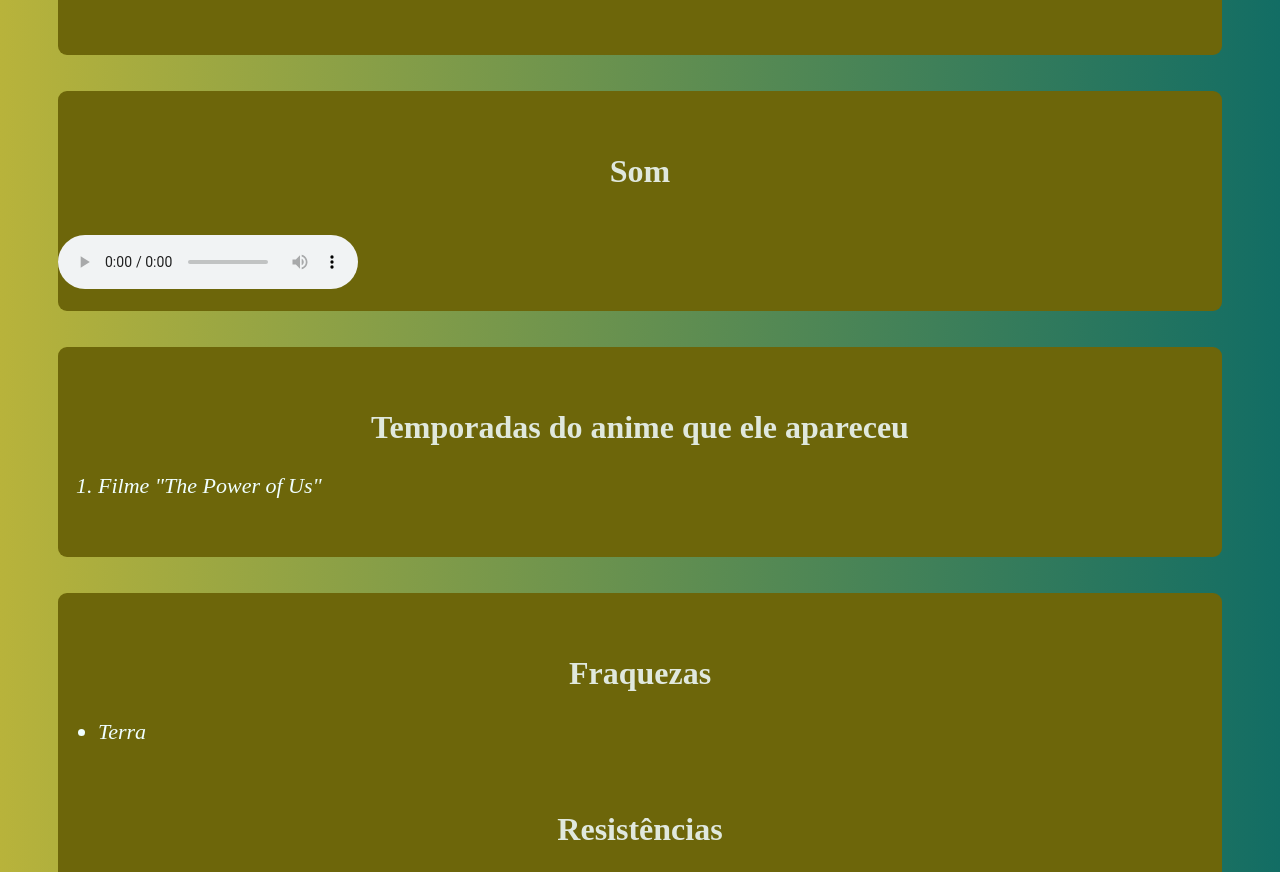
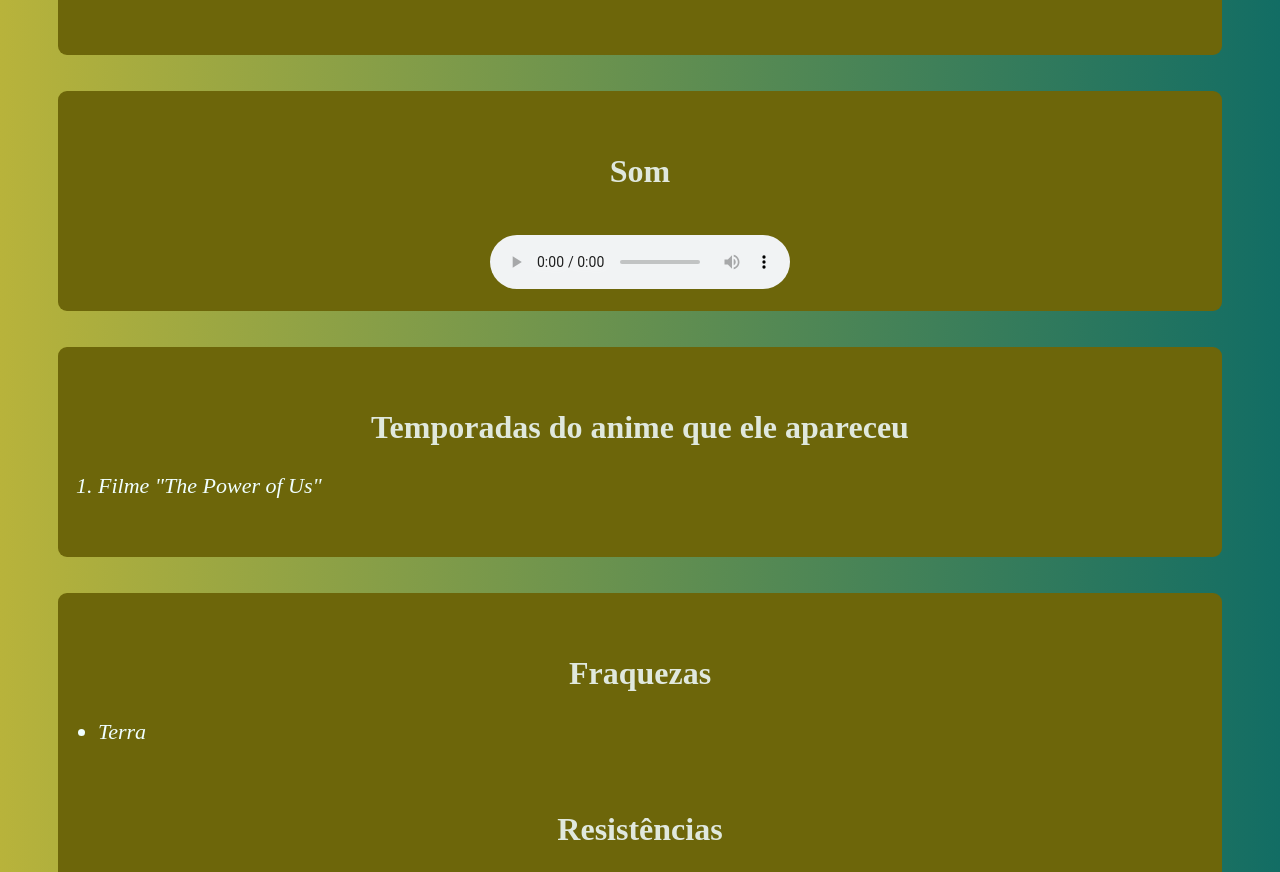
Before and after one commit to Locs29/Site-pokemon, a plain HTML site: page #Pág_inicial/Zeraora/Zeraora_.html in a window 1280 px wide. Shown: the part 1269-2141 px from the top of the page. Drawn offline with Linux system fonts and the light colour scheme; a web font is replaced by a local one.

Commit message:
Correção de erros

```diff
--- a/#Pág_inicial/Gengar/Gengar_main.css
+++ b/#Pág_inicial/Gengar/Gengar_main.css
@@ -49,6 +49,10 @@ img:hover{
   border: 4px solid rgb(150, 15, 160);
 }
 
+#faixaAudio{
+  text-align: center;
+}
+
 h2{
   color: #ebf5f3e8;
   font-size: 2em;
--- a/#Pág_inicial/Zeraora/Zeraora_.html
+++ b/#Pág_inicial/Zeraora/Zeraora_.html
@@ -64,7 +64,7 @@
 
         <br><br>
 
-        <section>
+        <section id="faixaAudio">
             <br><br>
             <h2> Som </h2>
                 <br>
--- a/#Pág_inicial/Zeraora/Zeraora_main.css
+++ b/#Pág_inicial/Zeraora/Zeraora_main.css
@@ -49,6 +49,10 @@ img:hover{
   border: 4px solid rgb(251, 255, 0);
 }
 
+#faixaAudio{
+  text-align: center;
+}
+
 h2{
   color: #ebf5f3e8;
   font-size: 2em;
--- a/#Pág_inicial/Zoruark/Zoroark_main.css
+++ b/#Pág_inicial/Zoruark/Zoroark_main.css
@@ -47,6 +47,10 @@ img:hover{
   border: 4px solid rgb(255, 0, 0);
 }
 
+#faixaAudio{
+  text-align: center;
+}
+
 h2{
   color: #ebf5f3e8;
   font-size: 2em;
```
Also changed, not shown: #Pág_inicial/Gengar/Gengar_main.html (+1 -1 lines), #Pág_inicial/Zoruark/Zoroark_main.html (+4 -4 lines), #Pág_inicial/caterpie/Caterpie_main.html (+3 -3 lines).
